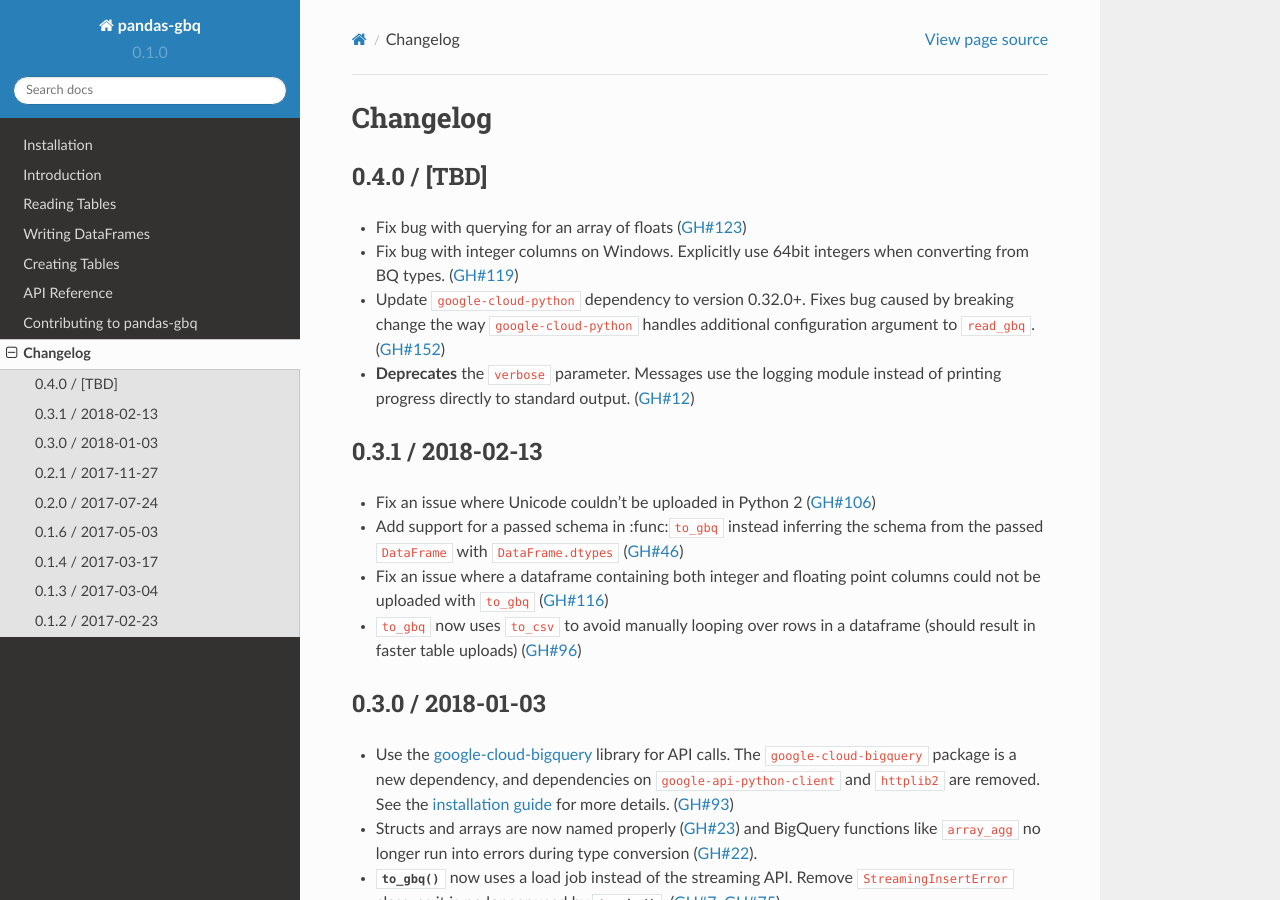
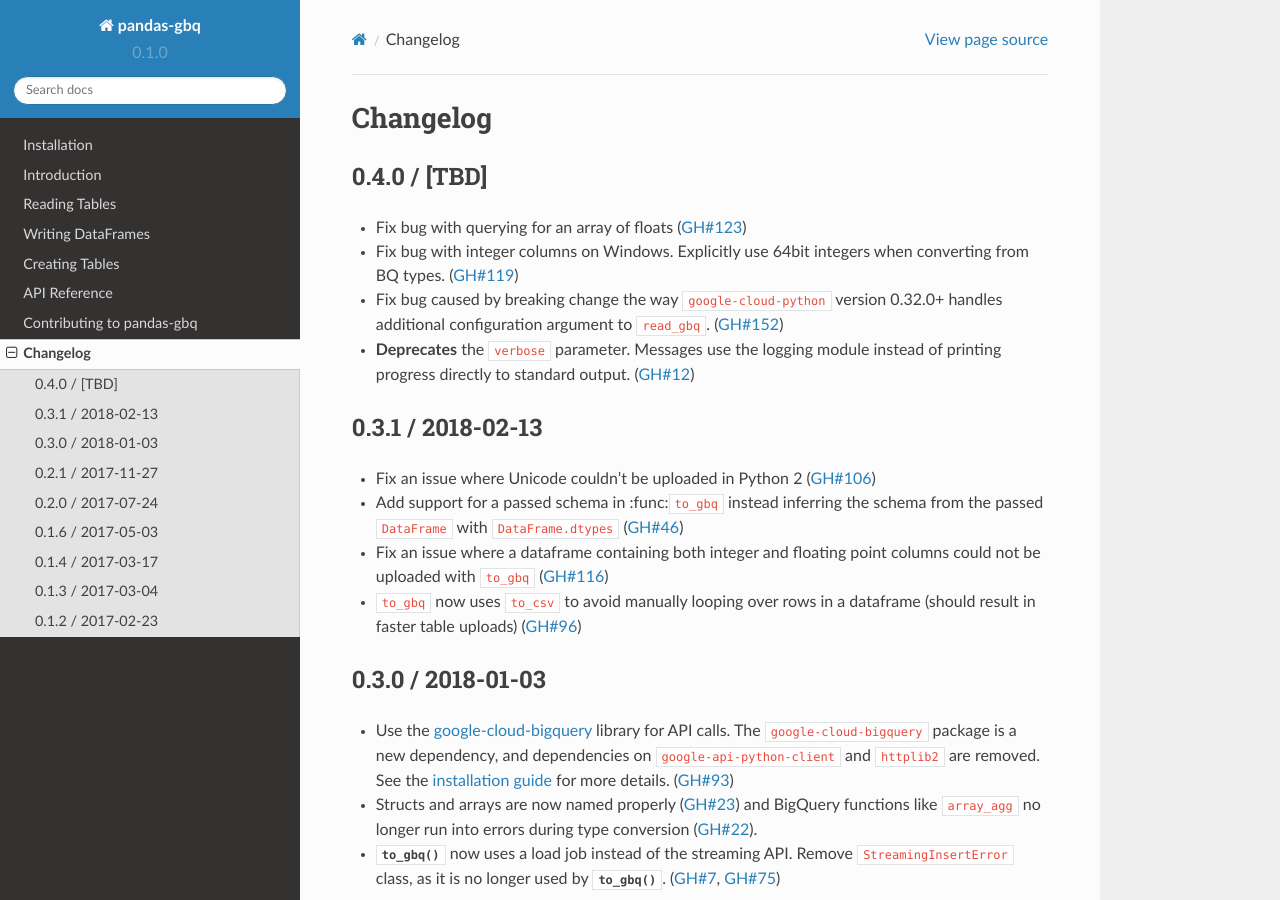
Before and after one commit to googleapis/python-bigquery-pandas, a Sphinx documentation site: the page built from docs/source/changelog.rst, in a window 1280 px wide and 900 px high. Built offline with Sphinx 7.4.7 and the Read the Docs theme 2.0.0, drawn with Linux system fonts in a browser that asks for light colours.

Commit message:
Update changelog.

```diff
--- a/docs/source/changelog.rst
+++ b/docs/source/changelog.rst
@@ -5,7 +5,7 @@
 ------------------
 - Fix bug with querying for an array of floats (:issue:`123`)
 - Fix bug with integer columns on Windows. Explicitly use 64bit integers when converting from BQ types. (:issue:`119`)
-- Update ``google-cloud-python`` dependency to version 0.32.0+. Fixes bug caused by breaking change the way ``google-cloud-python`` handles additional configuration argument to ``read_gbq``. (:issue:`152`)
+- Fix bug caused by breaking change the way ``google-cloud-python`` version 0.32.0+ handles additional configuration argument to ``read_gbq``. (:issue:`152`)
 -  **Deprecates** the ``verbose`` parameter. Messages use the logging module instead of printing progress directly to standard output. (:issue:`12`)
 
 0.3.1 / 2018-02-13
```
